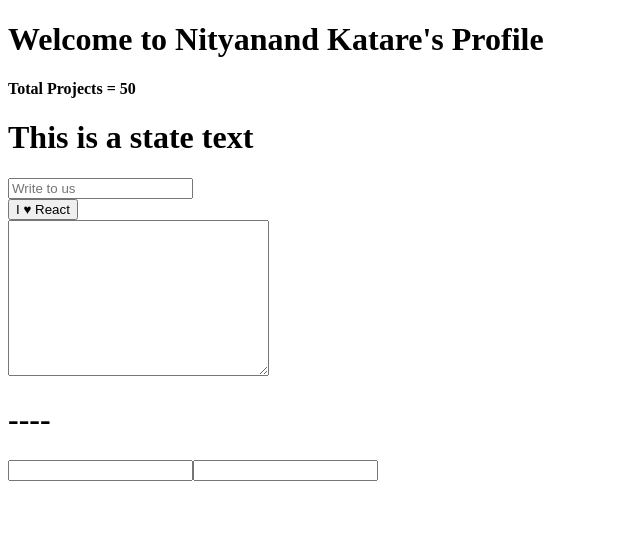
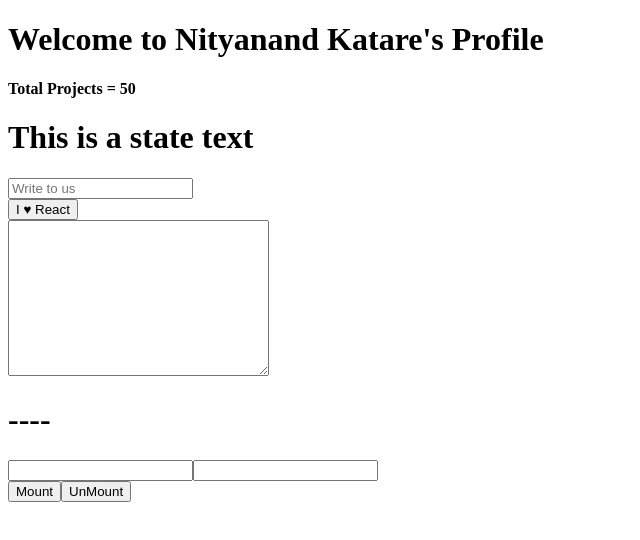
Before and after one commit to iknityanand/portfolio, a React (Create React App) app: page / in a window 1280 px wide. Shown: the top 540 px of the page, without its empty margins (0-640 px from the left). Built offline with nearby package versions, Linux system fonts and the light colour scheme.

Commit message:
Understand the React Component Lifecycle Methods
Understand the React Component Lifecycle Methods

```diff
--- /dev/null
+++ b/src/ComponentLifeCycle.js
@@ -0,0 +1,58 @@
+import React from 'react';
+import ReactDOM from 'react-dom';
+
+class ComponentLifeCycle extends React.Component{
+  constructor(){
+    console.log('constructor');
+    super();
+    this.state={
+      val: 0
+    }
+    this.update = this.update.bind(this)
+  }
+
+  componentWillMount(){
+    console.log('componentWillMount');
+  }
+
+  render(){
+    console.log('render');
+    return <button onClick={this.update}>{this.state.val}</button>
+  }
+
+  componentDidMount(){
+    console.log('componentDidMount');
+  }
+
+  componentWillUnmount(){
+    console.log('componentWillUnmount');
+  }
+
+  update(){
+    this.setState({
+      val: this.state.val + 1
+    })
+  }
+}
+
+class Wrapper extends React.Component{
+  mount(){
+    ReactDOM.render(<ComponentLifeCycle />, document.getElementById('a'))
+  }
+
+  unmount(){
+    ReactDOM.unmountComponentAtNode(document.getElementById('a'))
+  }
+
+  render(){
+    return (
+      <div>
+        <button onClick={this.mount.bind(this)}>Mount</button>
+        <button onClick={this.unmount.bind(this)}>UnMount</button>
+        <div id="a"></div>
+      </div>
+    )
+  }
+}
+
+export default Wrapper
--- a/src/index.js
+++ b/src/index.js
@@ -5,6 +5,7 @@
 import AppWithNestedData from './AppWithNestedData';
 import ReactSyntheticEventSystem from './ReactSyntheticEventSystem';
 import ReferenceSpecificComponents from './ReferenceSpecificComponents';
+import ComponentLifeCycle from './ComponentLifeCycle';
 import registerServiceWorker from './registerServiceWorker';
 
 let allComponents= (
@@ -14,6 +15,7 @@
 		<AppWithNestedData />
 		<ReactSyntheticEventSystem />
 		<ReferenceSpecificComponents />
+		<ComponentLifeCycle />
 	</div>
 );
 
```
